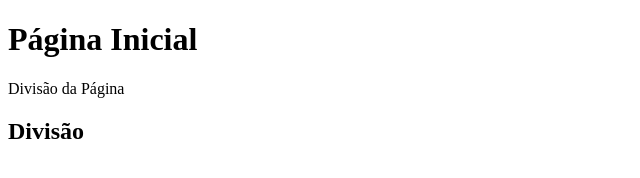
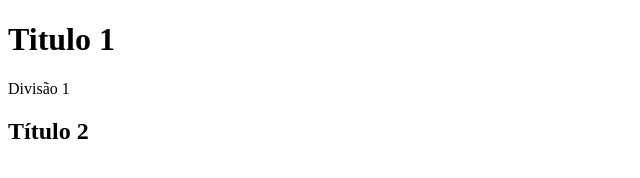
Before and after one commit to flaviocalves/flaviocalves, a plain HTML site: page index.html in a window 1280 px wide. Shown: the whole page, without its empty margins (0-640 px from the left). Drawn offline with Linux system fonts and the light colour scheme.

Commit message:
Alterei o site

```diff
--- a/index.html
+++ b/index.html
@@ -7,12 +7,12 @@
 </head>
 <body>
     <h1>
-        Página Inicial
+        Titulo 1
     </h1>
     <div>
-        Divisão da Página
+        Divisão 1
         <h2>
-            Divisão
+            Título 2
         </h2>
     </div>
 
```
